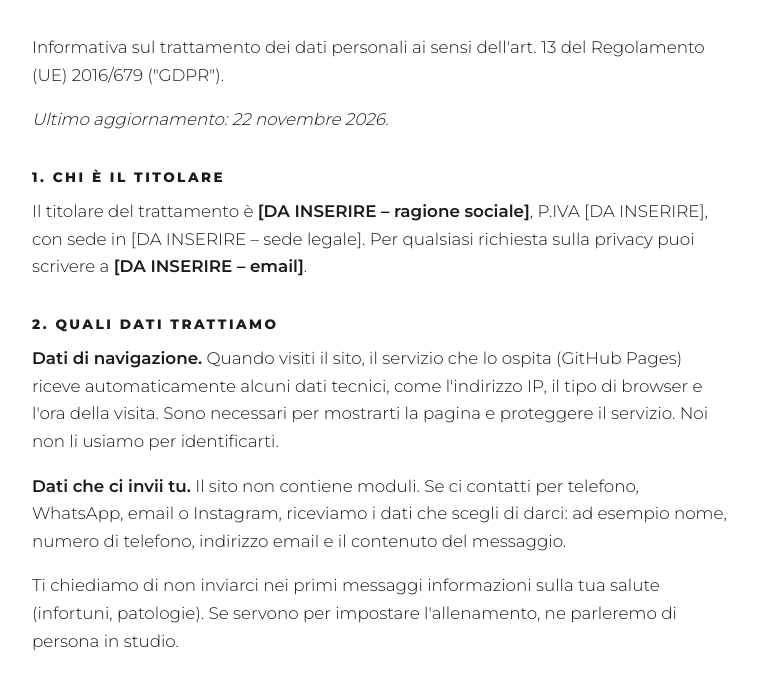
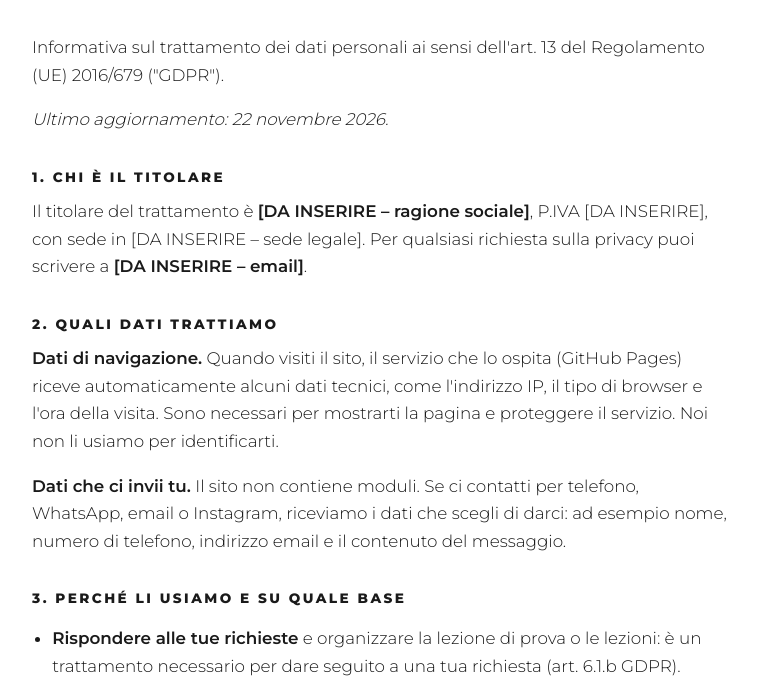
Before and after one commit to giacomociotti/loft, a plain HTML site: page privacy.html in a window 1280 px wide. Shown: the part 276-954 px from the top of the page, without its empty margins (260-1017 px from the left). Drawn offline with Linux system fonts and the light colour scheme.

Commit message:
Privacy: tolti i riferimenti ai dati sulla salute
LOFT non raccoglie dati su salute o infortuni.

Co-Authored-By: Claude Opus 5.5 <noreply@anthropic.com>

```diff
--- a/privacy.html
+++ b/privacy.html
@@ -22,9 +22,6 @@
     - i contatti avvengono fuori dal sito: telefono, WhatsApp (Meta), email, Instagram.
 
     Da completare: tutti i punti [DA INSERIRE] e [DA CONFERMARE].
-    Nota per i titolari: i dati raccolti in studio (schede, valutazioni, informazioni
-    sulla salute e sugli infortuni) non riguardano il sito e richiedono un'informativa
-    separata da consegnare ai clienti.
   -->
   <main class="section">
     <div class="container prose" style="max-width: 760px;">
@@ -39,7 +36,6 @@
       <h2>2. Quali dati trattiamo</h2>
       <p><strong>Dati di navigazione.</strong> Quando visiti il sito, il servizio che lo ospita (GitHub Pages) riceve automaticamente alcuni dati tecnici, come l'indirizzo IP, il tipo di browser e l'ora della visita. Sono necessari per mostrarti la pagina e proteggere il servizio. Noi non li usiamo per identificarti.</p>
       <p><strong>Dati che ci invii tu.</strong> Il sito non contiene moduli. Se ci contatti per telefono, WhatsApp, email o Instagram, riceviamo i dati che scegli di darci: ad esempio nome, numero di telefono, indirizzo email e il contenuto del messaggio.</p>
-      <p>Ti chiediamo di non inviarci nei primi messaggi informazioni sulla tua salute (infortuni, patologie). Se servono per impostare l'allenamento, ne parleremo di persona in studio.</p>
 
       <h2>3. Perché li usiamo e su quale base</h2>
       <ul>
```
